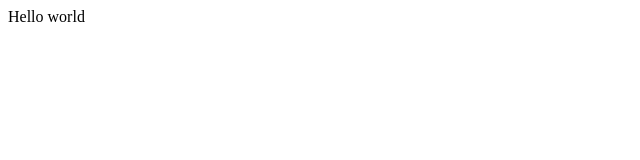
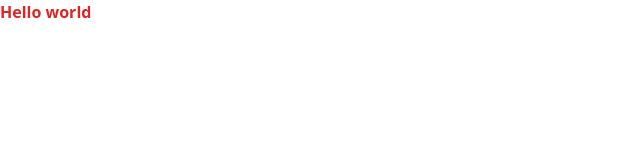
Before and after one commit to dumbasPL/aomurasaki, a Vue app in the folder app/: page / in a window 1280 px wide. Shown: the top 160 px of the page, without its empty margins (0-640 px from the left). Built offline with nearby package versions, Linux system fonts and the light colour scheme.

Commit message:
Add tailwindcss

```diff
--- a/app/package.json
+++ b/app/package.json
@@ -24,9 +24,12 @@
     "@vitejs/plugin-vue": "^3.1.2",
     "@vue/eslint-config-typescript": "^11.0.0",
     "@vue/tsconfig": "^0.1.3",
+    "autoprefixer": "^10.4.13",
     "eslint": "^8.22.0",
     "eslint-plugin-vue": "^9.3.0",
     "npm-run-all": "^4.1.5",
+    "postcss": "^8.4.19",
+    "tailwindcss": "^3.2.4",
     "typescript": "~4.7.4",
     "vite": "^3.1.8",
     "vue-tsc": "^1.0.8"
--- /dev/null
+++ b/app/postcss.config.js
@@ -0,0 +1,7 @@
+/* eslint-env node */
+module.exports = {
+  plugins: {
+    tailwindcss: {},
+    autoprefixer: {},
+  },
+}
--- /dev/null
+++ b/app/src/assets/style.css
@@ -0,0 +1,3 @@
+@tailwind base;
+@tailwind components;
+@tailwind utilities;
--- a/app/src/main.ts
+++ b/app/src/main.ts
@@ -3,6 +3,8 @@
 
 import App from './App.vue'
 import router from './router'
+
+import './assets/style.css'
 
 const app = createApp(App)
 
--- a/app/src/views/HomeView.vue
+++ b/app/src/views/HomeView.vue
@@ -2,7 +2,7 @@
 </script>
 
 <template>
-  <main>
+  <main class="text-red-600 font-bold">
     Hello world
   </main>
 </template>
--- /dev/null
+++ b/app/tailwind.config.js
@@ -0,0 +1,12 @@
+/* eslint-env node */
+/** @type {import('tailwindcss').Config} */
+module.exports = {
+  content: [
+    "./index.html",
+    "./src/**/*.{vue,js,ts,jsx,tsx}"
+  ],
+  theme: {
+    extend: {},
+  },
+  plugins: [],
+}
```
Also changed, not shown: 2 other files (tests, documents, lock files or other folders).
